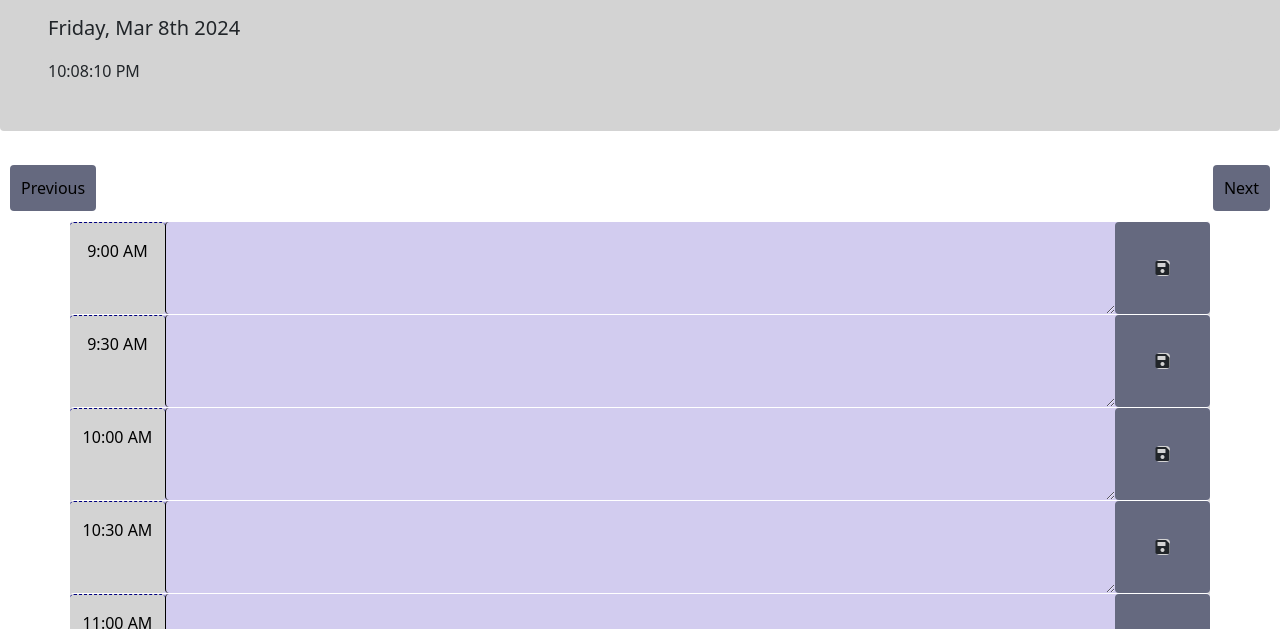
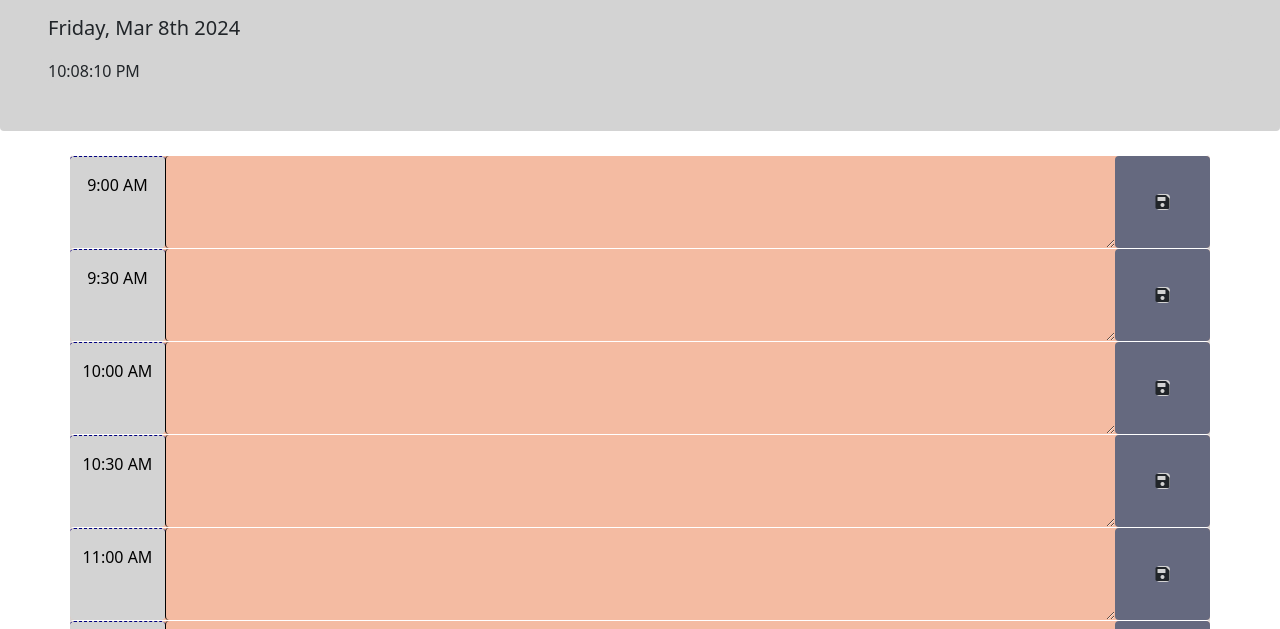
Before and after one commit to szolton/05-challenge-week5, a plain HTML site: page index.html in a window 1280 px wide. Shown: the part 166-795 px from the top of the page. Drawn offline with nearby package versions, Linux system fonts and the light colour scheme.

Commit message:
updated colors to automatically show up with the time of day

```diff
--- a/script.js
+++ b/script.js
@@ -17,132 +17,28 @@ var planWeek = [
     { time: "4:30 PM", event: "" },
     { time: "5:00 PM", event: "" },
   ],
-  [
-    { time: "9:00 AM", event: "" },
-    { time: "9:30 AM", event: "" },
-    { time: "10:00 AM", event: "" },
-    { time: "10:30 AM", event: "" },
-    { time: "11:00 AM", event: "" },
-    { time: "12:00 PM", event: "" },
-    { time: "12:30 PM", event: "" },
-    { time: "1:00 PM", event: "" },
-    { time: "1:30 PM", event: "" },
-    { time: "2:00 PM", event: "" },
-    { time: "2:30 PM", event: "" },
-    { time: "3:00 PM", event: "" },
-    { time: "3:30 PM", event: "" },
-    { time: "4:00 PM", event: "" },
-    { time: "4:30 PM", event: "" },
-    { time: "5:00 PM", event: "" },
-  ],
-  [
-    { time: "9:00 AM", event: "" },
-    { time: "9:30 AM", event: "" },
-    { time: "10:00 AM", event: "" },
-    { time: "10:30 AM", event: "" },
-    { time: "11:00 AM", event: "" },
-    { time: "12:00 PM", event: "" },
-    { time: "12:30 PM", event: "" },
-    { time: "1:00 PM", event: "" },
-    { time: "1:30 PM", event: "" },
-    { time: "2:00 PM", event: "" },
-    { time: "2:30 PM", event: "" },
-    { time: "3:00 PM", event: "" },
-    { time: "3:30 PM", event: "" },
-    { time: "4:00 PM", event: "" },
-    { time: "4:30 PM", event: "" },
-    { time: "5:00 PM", event: "" },
-  ],
-  [
-    { time: "9:00 AM", event: "" },
-    { time: "9:30 AM", event: "" },
-    { time: "10:00 AM", event: "" },
-    { time: "10:30 AM", event: "" },
-    { time: "11:00 AM", event: "" },
-    { time: "12:00 PM", event: "" },
-    { time: "12:30 PM", event: "" },
-    { time: "1:00 PM", event: "" },
-    { time: "1:30 PM", event: "" },
-    { time: "2:00 PM", event: "" },
-    { time: "2:30 PM", event: "" },
-    { time: "3:00 PM", event: "" },
-    { time: "3:30 PM", event: "" },
-    { time: "4:00 PM", event: "" },
-    { time: "4:30 PM", event: "" },
-    { time: "5:00 PM", event: "" },
-  ],
-  [
-    { time: "9:00 AM", event: "" },
-    { time: "9:30 AM", event: "" },
-    { time: "10:00 AM", event: "" },
-    { time: "10:30 AM", event: "" },
-    { time: "11:00 AM", event: "" },
-    { time: "12:00 PM", event: "" },
-    { time: "12:30 PM", event: "" },
-    { time: "1:00 PM", event: "" },
-    { time: "1:30 PM", event: "" },
-    { time: "2:00 PM", event: "" },
-    { time: "2:30 PM", event: "" },
-    { time: "3:00 PM", event: "" },
-    { time: "3:30 PM", event: "" },
-    { time: "4:00 PM", event: "" },
-    { time: "4:30 PM", event: "" },
-    { time: "5:00 PM", event: "" },
-  ],
-  [
-    { time: "9:00 AM", event: "" },
-    { time: "9:30 AM", event: "" },
-    { time: "10:00 AM", event: "" },
-    { time: "10:30 AM", event: "" },
-    { time: "11:00 AM", event: "" },
-    { time: "12:00 PM", event: "" },
-    { time: "12:30 PM", event: "" },
-    { time: "1:00 PM", event: "" },
-    { time: "1:30 PM", event: "" },
-    { time: "2:00 PM", event: "" },
-    { time: "2:30 PM", event: "" },
-    { time: "3:00 PM", event: "" },
-    { time: "3:30 PM", event: "" },
-    { time: "4:00 PM", event: "" },
-    { time: "4:30 PM", event: "" },
-    { time: "5:00 PM", event: "" },
-  ],
-  [
-    { time: "9:00 AM", event: "" },
-    { time: "9:30 AM", event: "" },
-    { time: "10:00 AM", event: "" },
-    { time: "10:30 AM", event: "" },
-    { time: "11:00 AM", event: "" },
-    { time: "12:00 PM", event: "" },
-    { time: "12:30 PM", event: "" },
-    { time: "1:00 PM", event: "" },
-    { time: "1:30 PM", event: "" },
-    { time: "2:00 PM", event: "" },
-    { time: "2:30 PM", event: "" },
-    { time: "3:00 PM", event: "" },
-    { time: "3:30 PM", event: "" },
-    { time: "4:00 PM", event: "" },
-    { time: "4:30 PM", event: "" },
-    { time: "5:00 PM", event: "" },
-  ],
-
 ];
 
+// prevents redeclaration
 var dayOffset = 0;
 
 function colorRow(time) {
-  var planDate = moment(time, "h:mm A");
-  var currentDate = moment().startOf('hour');
+  var planNow = moment(time, "h:mm A");
+  var currentHour = moment().startOf('hour');
+  var currentTime = moment();
 
-  if (planDate.isBefore(currentDate)) {
+  if (planNow.isBefore(currentTime, 'minute')) {
     return "past";
-  } else if (planDate.isSame(currentDate, 'minute')) {
-    return "present";
+  } else if (planNow.isSame(currentHour, 'hour')) {
+    if (currentTime.isBetween(planNow, planNow.clone().add(30, 'minutes'))) {
+      return "present";
+    } else {
+      return "future";
+    }
   } else {
     return "future";
   }
 }
-
 
 
 function updateColors() {
@@ -150,35 +46,58 @@ function updateColors() {
 
   $(".time-block").each(function(index, element) {
     var timeLabel = planWeek[dayOffset][index].time;
-    var planDate = moment(timeLabel, "h:mm A").startOf('day');
+    var color = colorRow(timeLabel);
 
-    var color = "";
-    if (planDate.isBefore(currentDate)) {
-      color = "past";
-    } else if (planDate.isSame(currentDate, 'day')) {
-      color = "present";
+    if (color === "future") {
+      $(element).css("background-color", "#E2B5F7");
+    } else if (color === "past") {
+      if (moment(timeLabel, "h:mm A").isBefore(currentDate)) {
+        $(element).css("background-color", "#F4BBA2");
+      }
+    } if (color === "present") {
+      $(element).css("background-color", "#C9BAD3");
     } else {
-      color = "future";
+      $(element).css("background-color", "");
     }
-
-    console.log("Time: " + timeLabel + ", Color: " + color);
-
-    $(element).removeClass("past present future").addClass(color);
   });
 }
 
 
+
+// Update colors every half hour
+setInterval(updateColors, 1800000); // 1800000 milliseconds = 30 minutes
+
+
+// calculates the current date based on the dayOffset variable
 function updateDay() {
   var currentDate = moment().add(dayOffset, 'days');
 
+  // clears the contents of the container element
   $(".container").empty();
 
+let id = 8.5;
+
+// iterates each timeblock in the planweek array for the current dayoffset, and generates HTML elements to display the time blocks in the scheduler
   planWeek[dayOffset].forEach(function(timeBlock, index) {
+    // console.log("time-block", timeBlock);
+    id=id+.5
+    if (index >= 26) {
+  id=9
+
+  }
+
+
+    // extracts the time property from the timeBlock object
     var timeLabel = timeBlock.time;
+    // calls the colorRow function to determine the background color for current time block
     var blockColor = colorRow(timeLabel);
+
+
+
+    // string containing HTML markup for a single time blcok, including the time label, textarea, and save button
     var row =
     `<div class="row time-block ${blockColor}">
-      <div class="col-2 col-md-1 hour text-center py-3">${timeLabel}</div>
+      <div id="${id}" class="col-2 col-md-1 hour text-center py-3">${timeLabel}</div>
       <textarea id="event${index}" class="col-8 col-md-10 description" rows="3">${timeBlock.event}</textarea>
       <button class="btn saveBtn col-2 col-md-1" data-index="${index}" aria-label="save">
         <i class="fas fa-save" aria-hidden="true"></i>
@@ -189,10 +108,11 @@ function updateDay() {
 
   $("#currentDay").text(currentDate.format("dddd, MMM Do YYYY"));
 
-  // Update the timer
+  // updates the timer
   updateTimer();
 
-  updateColors(); // Update colors after rendering the time blocks
+  // updates colors after rendering the time blocks
+  updateColors(); //
 }
 
 function updateTimer() {
@@ -201,34 +121,36 @@ function updateTimer() {
     var formattedTime = currentTime.format("h:mm:ss A");
     $("#timer").text(formattedTime);
   }, 1000); // Update every second
+
+
 }
 
+// interactive previous/next buttons
+// $("#prev-btn").on("click", function() {
+//   dayOffset--;
+//   if (dayOffset < 0) {
+//     dayOffset = planWeek.length - 1;
+//   }
+//   console.log("Prev button clicked. Day offset:", dayOffset);
+//   updateDay();
+// });
 
-$("#prev-btn").on("click", function() {
-  dayOffset--;
-  if (dayOffset < 0) {
-    dayOffset = planWeek.length - 1;
-  }
-  console.log("Prev button clicked. Day offset:", dayOffset);
-  updateDay();
-});
-
-$("#next-btn").on("click", function() {
-  dayOffset++;
-  if (dayOffset >= planWeek.length) {
-    dayOffset = 0;
-  }
-  console.log("Next button clicked. Day offset:", dayOffset);
-  updateDay();
-});
+// $("#next-btn").on("click", function() {
+//   dayOffset++;
+//   if (dayOffset >= planWeek.length) {
+//     dayOffset = 0;
+//   }
+//   console.log("Next button clicked. Day offset:", dayOffset);
+//   updateDay();
+// });
 
 
-// Load saved events on page load and update the UI
+// loads saved events on page load and update the UI
 window.onload = function() {
   for (var i = 0; i < planWeek.length; i++) {
     for (var j = 0; j < planWeek[i].length; j++) {
       var eventId = 'event' + j;
-      var event = localStorage.getItem(eventId + '-' + i); // Use a unique identifier for each day
+      var event = localStorage.getItem(eventId + '-' + i); //
       if (event !== null) {
         planWeek[i][j].event = event;
       }
@@ -237,19 +159,24 @@ window.onload = function() {
   updateDay();
 };
 
+// saves events entered into the text area
+// retreives the value of the textarea eleemnt with the id 'event' + id
 function saveEvent(id) {
   var event = document.getElementById('event' + id).value;
-  localStorage.setItem('event' + id + '-' + dayOffset, event); // Use a unique identifier for each day
+  // used to save the event to the browsers local storage
+  localStorage.setItem('event' + id + '-' + dayOffset, event);
+  // updated with the new event value, ensures that the planWeek array stays in sync w local storage
   planWeek[dayOffset][id].event = event;
 }
 
+// uses the jQuery to attach an event listener to all textarea elements within the container eleement
 $(".container").on("input", "textarea", function() {
   var index = $(this).attr('id').replace('event', '');
   saveEvent(index);
 });
 
-// Update colors every minute
-setInterval(updateColors, 60000); // 60000 milliseconds = 1 minute
+// updated colors every minute
+setInterval(updateColors, 60000);
 
-// Initial update of the day
+// initial update of the day
 updateDay();
--- a/style.css
+++ b/style.css
@@ -39,17 +39,17 @@ body {
   }
 
   .past {
-    background-color: #A186A6;
+    background-color: #F4BBA2;
     color: white;
   }
 
   .present {
-    background-color: #D2CCEF;
+    background-color: #C9BAD3;
     color: white;
   }
 
-  .time-block.future {
-    background-color: #8b6a9e !important;
+  .future {
+    background-color:#E2B5F7 !important;
     color: white;
   }
 
@@ -69,7 +69,7 @@ body {
   h1 {
     font-family: "Baskerville", serif;
   }
-
+/*
   #prev-btn,
   #next-btn {
 
@@ -90,4 +90,4 @@ body {
   #prev-btn:hover,
 #next-btn:hover {
   background-color: #D2CCEF; /* Change background color on hover */
-}
+} */
```
Also changed, not shown: index.html (+2 -2 lines), 1 other file.
